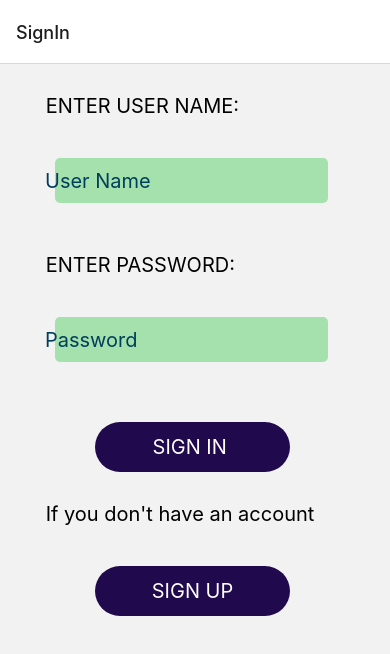
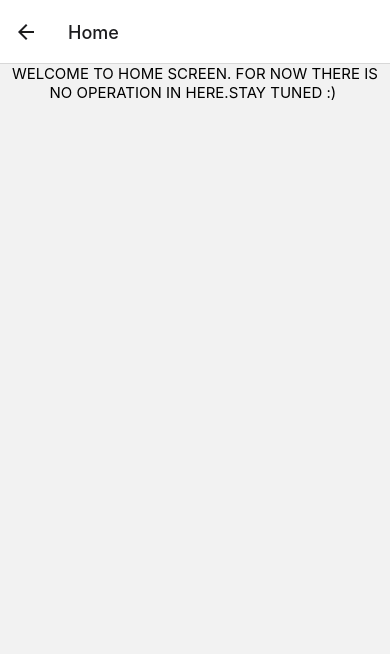
Before and after one commit to asliconk/react-native-exampe-app, a React Native app: screen /Home in a window 390 px wide. Shown: the top 654 px of the page. Built offline with nearby package versions, Linux system fonts and the light colour scheme.

Commit message:
feat: Add home screen

```diff
--- a/App.js
+++ b/App.js
@@ -3,6 +3,8 @@ import { NavigationContainer } from '@react-navigation/native';
 import { createStackNavigator } from '@react-navigation/stack';
 import Signin from './src/pages/signin'
 import SignUp from './src/pages/signup';
+import Home from './src/pages/home';
+
 import { LogBox } from 'react-native';
 
 LogBox.ignoreLogs([
@@ -16,6 +18,8 @@ function MyStack() {
     <Stack.Navigator>
       <Stack.Screen name="SignIn" component={Signin} />
       <Stack.Screen name="SignUp" component={SignUp} />
+      <Stack.Screen name="Home" component={Home} />
+
     </Stack.Navigator>
   );
 }
--- /dev/null
+++ b/src/pages/home.js
@@ -0,0 +1,21 @@
+import React from 'react'
+import { View, StyleSheet, Text } from 'react-native'
+export default function Home({ navigation }) {
+    return (
+        <View>
+            <Text style={style.Text}>WELCOME TO HOME SCREEN. FOR NOW THERE IS NO OPERATION IN HERE.STAY TUNED :) </Text>
+        </View>
+    );
+}
+
+const style = StyleSheet.create({
+    Text: {
+        fontSize: 15,
+        color: "black",
+        textAlign: 'center'
+
+
+
+
+    }
+});
--- a/src/pages/signin.js
+++ b/src/pages/signin.js
@@ -22,7 +22,7 @@ export default function SignIn({ navigation }) {
           placeholderTextColor="#003f5c"
           secureTextEntry={true}
         />
-      </View><TouchableOpacity style={style.loginBtn}>
+      </View><TouchableOpacity onPress={() => navigation.navigate('Home')} style={style.loginBtn}>
         <Text style={style.loginText}>SIGN IN </Text>
       </TouchableOpacity>
       <Text style={style.Text}> If you don't have an account </Text>
--- a/src/pages/signup.js
+++ b/src/pages/signup.js
@@ -1,7 +1,7 @@
 import { TextInput, View, TouchableOpacity, StyleSheet, Text, SafeAreaView, ScrollView } from 'react-native'
 import React from 'react'
 
-export default function SignUp() {
+export default function SignUp({ navigation }) {
     return (
         <SafeAreaView style={style.container}>
             <ScrollView style={style.ScrollView}>
@@ -57,7 +57,7 @@ export default function SignUp() {
                         placeholderTextColor="#003f5c"
                     />
                 </View>
-                <TouchableOpacity style={style.signupBtn}>
+                <TouchableOpacity onPress={() => navigation.navigate('SignIn')} style={style.signupBtn}>
                     <Text style={style.signupText}>SIGN UP </Text>
                 </TouchableOpacity>
             </ScrollView>
```
